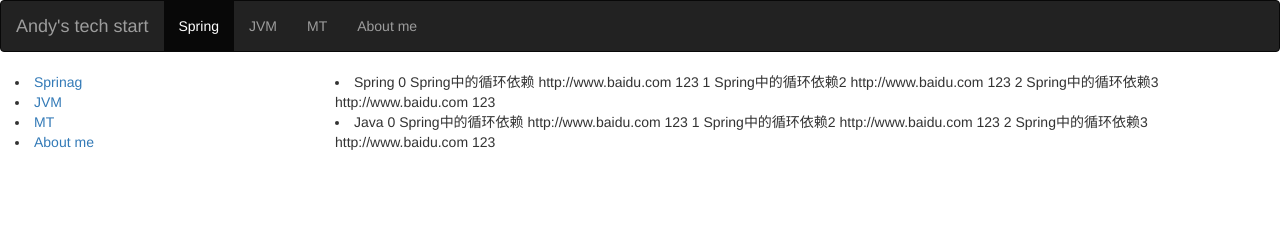
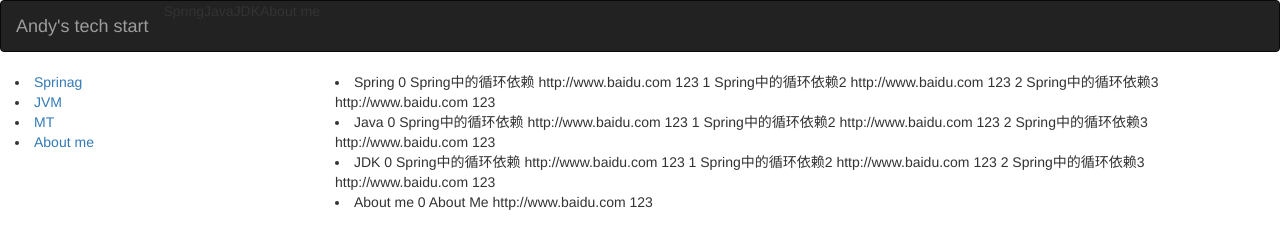
Before and after one commit to andyxiao24/andyxiao24.github.io, a plain HTML site: page index.html in a window 1280 px wide. Drawn offline with nearby package versions, Linux system fonts and the light colour scheme; some packages are replaced by stand-ins of ours.

Commit message:
换到自己的电脑上面继续。

```diff
--- a/index.html
+++ b/index.html
@@ -21,10 +21,7 @@
             <a class="navbar-brand" href="#">Andy's tech start</a>
         </div>
         <ul class="nav navbar-nav">
-            <li class="active"><a href="#/">Spring</a></li>
-            <li><a href="#/computers">JVM</a></li>
-            <li><a href="#/printers">MT</a></li>
-            <li><a href="#/printers">About me</a></li>
+            <li ng-repeat="(key,val) in articles">{{key}}</li>
         </ul>
     </div>
 </nav>
--- a/js/homeCtrl.js
+++ b/js/homeCtrl.js
@@ -1,41 +1,4 @@
 andyApp.controller('homeCtrl', function($scope) {
     console.info("test");
-    $scope.articles = {
-        "Spring": [
-            {
-                "name": "Spring中的循环依赖",
-                "src" : "http://www.baidu.com",
-                "shortDesc": "",
-                "createdDate": 123
-            },{
-                "name": "Spring中的循环依赖2",
-                "src" : "http://www.baidu.com",
-                "shortDesc": "",
-                "createdDate": 123
-            },{
-                "name": "Spring中的循环依赖3",
-                "src" : "http://www.baidu.com",
-                "shortDesc": "",
-                "createdDate": 123
-            }
-        ],
-        "Java" : [
-            {
-                "name": "Spring中的循环依赖",
-                "src" : "http://www.baidu.com",
-                "shortDesc": "",
-                "createdDate": 123
-            },{
-                "name": "Spring中的循环依赖2",
-                "src" : "http://www.baidu.com",
-                "shortDesc": "",
-                "createdDate": 123
-            },{
-                "name": "Spring中的循环依赖3",
-                "src" : "http://www.baidu.com",
-                "shortDesc": "",
-                "createdDate": 123
-            }
-        ]
-    };
+
 });
--- a/js/initCtrl.js
+++ b/js/initCtrl.js
@@ -1,3 +1,66 @@
-andyApp.controller('initCtrl', function($scope, $http) {
-    console.info("asdasd");
+andyApp.controller('initCtrl', function ($scope, $http, $rootScope) {
+    $rootScope.articles = {
+        "Spring": [
+            {
+                "name": "Spring中的循环依赖",
+                "src": "http://www.baidu.com",
+                "shortDesc": "",
+                "createdDate": 123
+            }, {
+                "name": "Spring中的循环依赖2",
+                "src": "http://www.baidu.com",
+                "shortDesc": "",
+                "createdDate": 123
+            }, {
+                "name": "Spring中的循环依赖3",
+                "src": "http://www.baidu.com",
+                "shortDesc": "",
+                "createdDate": 123
+            }
+        ],
+        "Java": [
+            {
+                "name": "Spring中的循环依赖",
+                "src": "http://www.baidu.com",
+                "shortDesc": "",
+                "createdDate": 123
+            }, {
+                "name": "Spring中的循环依赖2",
+                "src": "http://www.baidu.com",
+                "shortDesc": "",
+                "createdDate": 123
+            }, {
+                "name": "Spring中的循环依赖3",
+                "src": "http://www.baidu.com",
+                "shortDesc": "",
+                "createdDate": 123
+            }
+        ],
+        "JDK": [
+            {
+                "name": "Spring中的循环依赖",
+                "src": "http://www.baidu.com",
+                "shortDesc": "",
+                "createdDate": 123
+            }, {
+                "name": "Spring中的循环依赖2",
+                "src": "http://www.baidu.com",
+                "shortDesc": "",
+                "createdDate": 123
+            }, {
+                "name": "Spring中的循环依赖3",
+                "src": "http://www.baidu.com",
+                "shortDesc": "",
+                "createdDate": 123
+            }
+        ],
+        "About me": [
+            {
+                "name": "About Me",
+                "src": "http://www.baidu.com",
+                "shortDesc": "",
+                "createdDate": 123
+            }
+        ]
+    };
 });
```
Also changed, not shown: html/spring/haha.html (renamed from html/java/haha.html), html/spring/hehe.html (renamed from html/java/hehe.html), html/spring/heihei.html (renamed from html/java/heihei.html).
